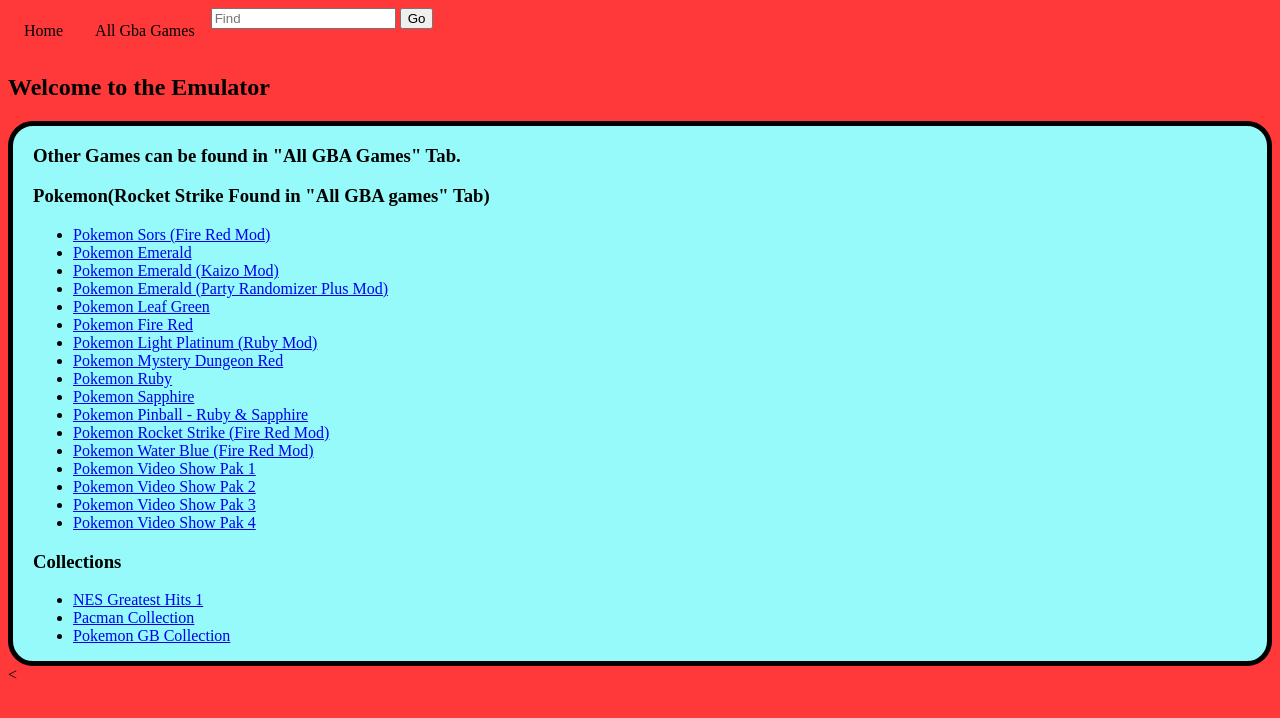
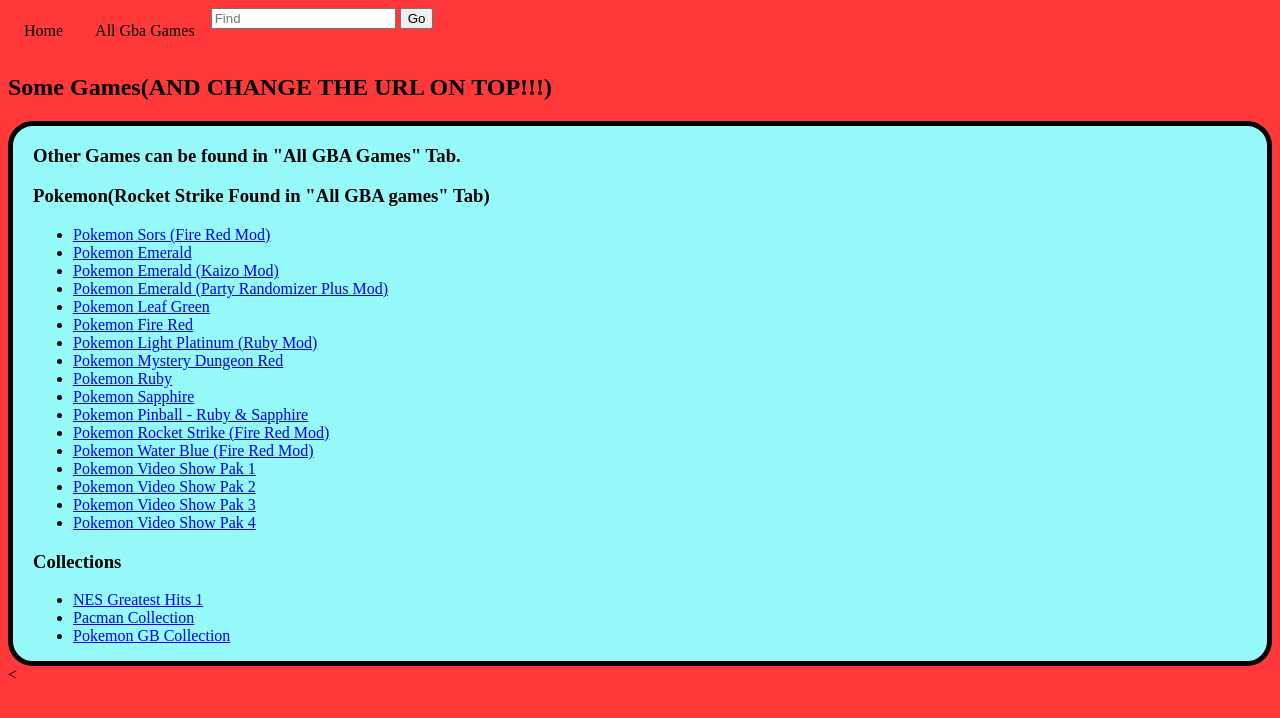
Before and after one commit to DaGecko00/................................................................................................., a plain HTML site: page index.html in a window 1280 px wide. Drawn offline with Linux system fonts and the light colour scheme.

Commit message:
Update index.html

```diff
--- a/index.html
+++ b/index.html
@@ -18,7 +18,7 @@
             <input placeholder="Find" type="text" id="search">
             <input type="button" value="Go" onclick="search(document.getElementById('search').value)">
               </ul>
-              <h2>Welcome to the Emulator</h2>
+              <h2>Some Games(AND CHANGE THE URL ON TOP!!!)</h2>
           </header>
 
         </body>
```
